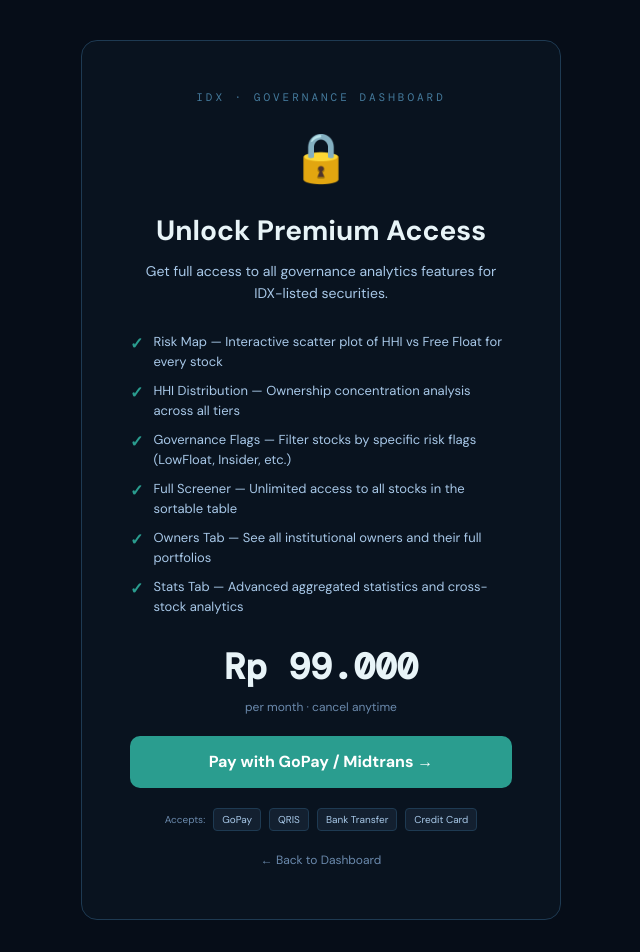
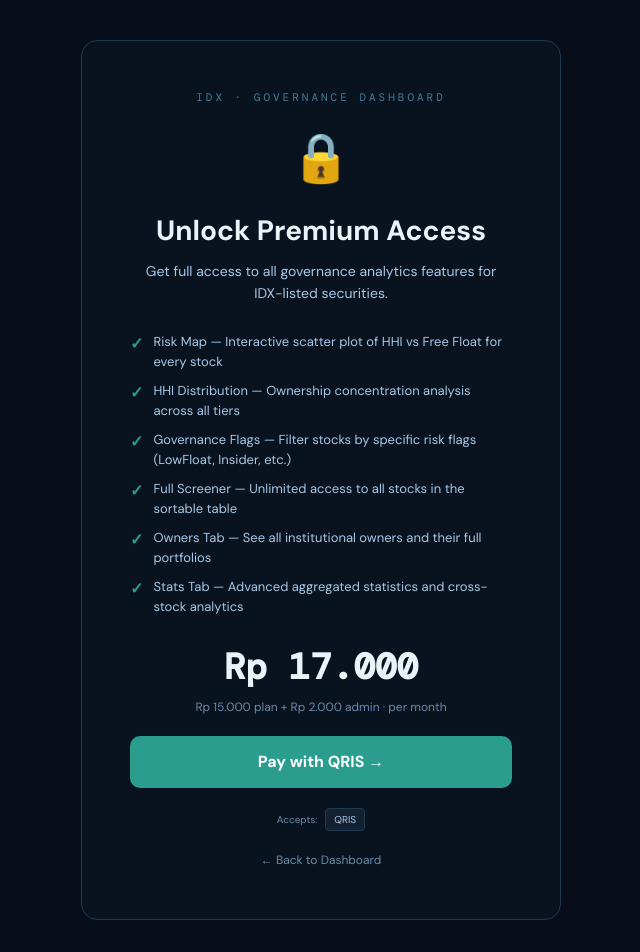
Before and after one commit to StudentGlitch/Right-to-Information, a Next.js app: page /upgrade in a window 1280 px wide. Shown: the top 952 px of the page, without its empty margins (319-959 px from the left). Built offline with nearby package versions, Linux system fonts and the light colour scheme; no server answers.

Commit message:
fix: midtrans

```diff
--- a/app/api/payment/create/route.ts
+++ b/app/api/payment/create/route.ts
@@ -7,7 +7,7 @@
 import { NextRequest, NextResponse } from 'next/server';
 import { getServerSession } from 'next-auth';
 import { authOptions } from '@/lib/auth/config';
-import { snap, PREMIUM_PRICE_IDR, PRODUCT_NAME } from '@/lib/midtrans';
+import { snap, PREMIUM_PRICE_IDR, ADMIN_FEE_IDR, PRODUCT_NAME } from '@/lib/midtrans';
 
 export async function POST(_req: NextRequest) {
   const session = await getServerSession(authOptions);
@@ -27,7 +27,7 @@
   const parameter = {
     transaction_details: {
       order_id: orderId,
-      gross_amount: PREMIUM_PRICE_IDR,
+      gross_amount: PREMIUM_PRICE_IDR + ADMIN_FEE_IDR,
     },
     item_details: [
       {
@@ -36,13 +36,19 @@
         quantity: 1,
         name: PRODUCT_NAME,
       },
+      {
+        id: 'admin-fee',
+        price: ADMIN_FEE_IDR,
+        quantity: 1,
+        name: 'Admin Fee',
+      },
     ],
     customer_details: {
       first_name: session.user.name ?? 'User',
       email: session.user.email ?? '',
     },
-    // Pre-select GoPay in the popup (user can still choose other methods)
-    enabled_payments: ['gopay', 'bank_transfer', 'credit_card', 'other_qris'],
+    // Restrict payment to QRIS only.
+    enabled_payments: ['other_qris'],
     // Redirect URLs after payment completes (Snap popup closes and redirects)
     callbacks: {
       finish: `${process.env.NEXTAUTH_URL}/upgrade?status=success`,
--- a/app/upgrade/page.tsx
+++ b/app/upgrade/page.tsx
@@ -64,6 +64,12 @@
         method: 'POST',
         headers: { 'Content-Type': 'application/json' },
       });
+
+      if (res.status === 401) {
+        const { signIn } = await import('next-auth/react');
+        await signIn('google', { callbackUrl: '/upgrade' });
+        return;
+      }
 
       if (!res.ok) {
         const data = await res.json().catch(() => ({}));
@@ -282,10 +288,10 @@
               fontFamily: 'DM Mono, monospace',
             }}
           >
-            Rp 99.000
+            Rp 17.000
           </div>
           <div style={{ fontSize: 12, color: '#6b8aad', marginTop: 4 }}>
-            per month · cancel anytime
+            Rp 15.000 plan + Rp 2.000 admin · per month
           </div>
         </div>
 
@@ -319,7 +325,7 @@
             ? '✅ Upgrade Complete'
             : isLoading
               ? 'Creating transaction…'
-              : 'Pay with GoPay / Midtrans →'}
+              : 'Pay with QRIS →'}
         </button>
 
         <div
@@ -333,7 +339,7 @@
           }}
         >
           <span style={{ fontSize: 10, color: '#6b8aad' }}>Accepts:</span>
-          {['GoPay', 'QRIS', 'Bank Transfer', 'Credit Card'].map((label) => (
+          {['QRIS'].map((label) => (
             <span
               key={label}
               style={{
--- a/lib/midtrans.ts
+++ b/lib/midtrans.ts
@@ -17,6 +17,7 @@
 
 /** Pricing in IDR (Indonesian Rupiah). Adjust as needed. */
 export const PREMIUM_PRICE_IDR = 15000; // Rp 15.000
+export const ADMIN_FEE_IDR = 2000; // Rp 2.000
 
 /** Product name shown in Midtrans payment page */
 export const PRODUCT_NAME = 'RTI Premium — Monthly Access';
```
